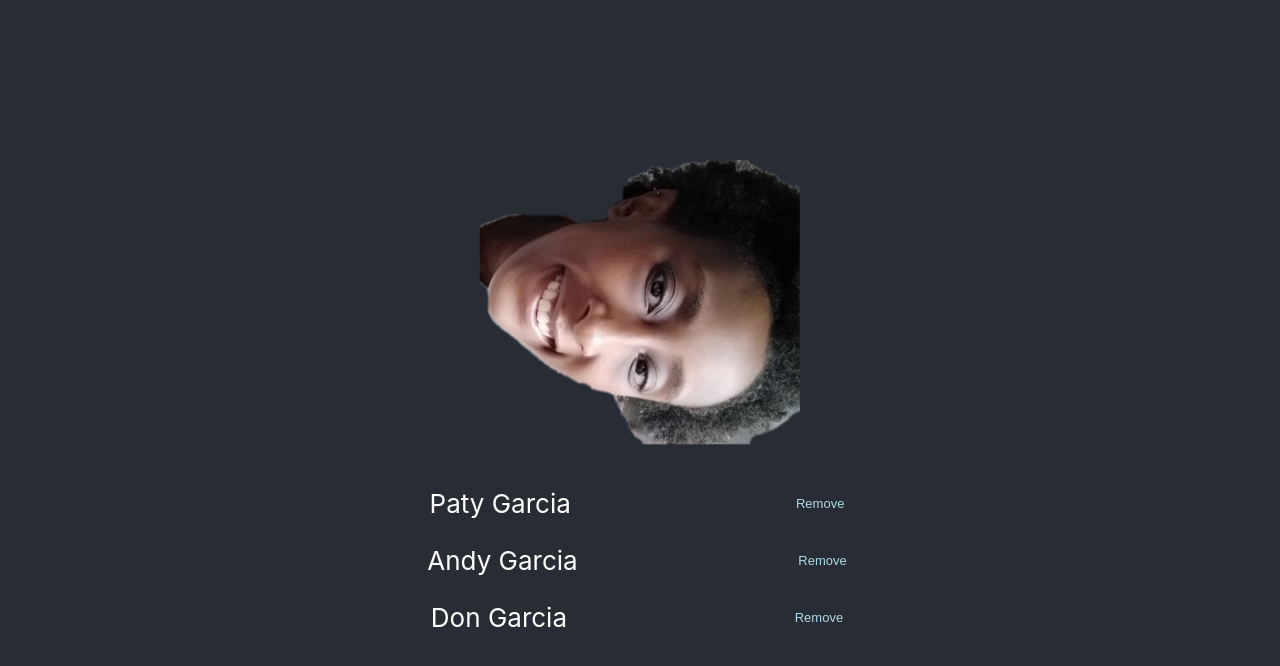
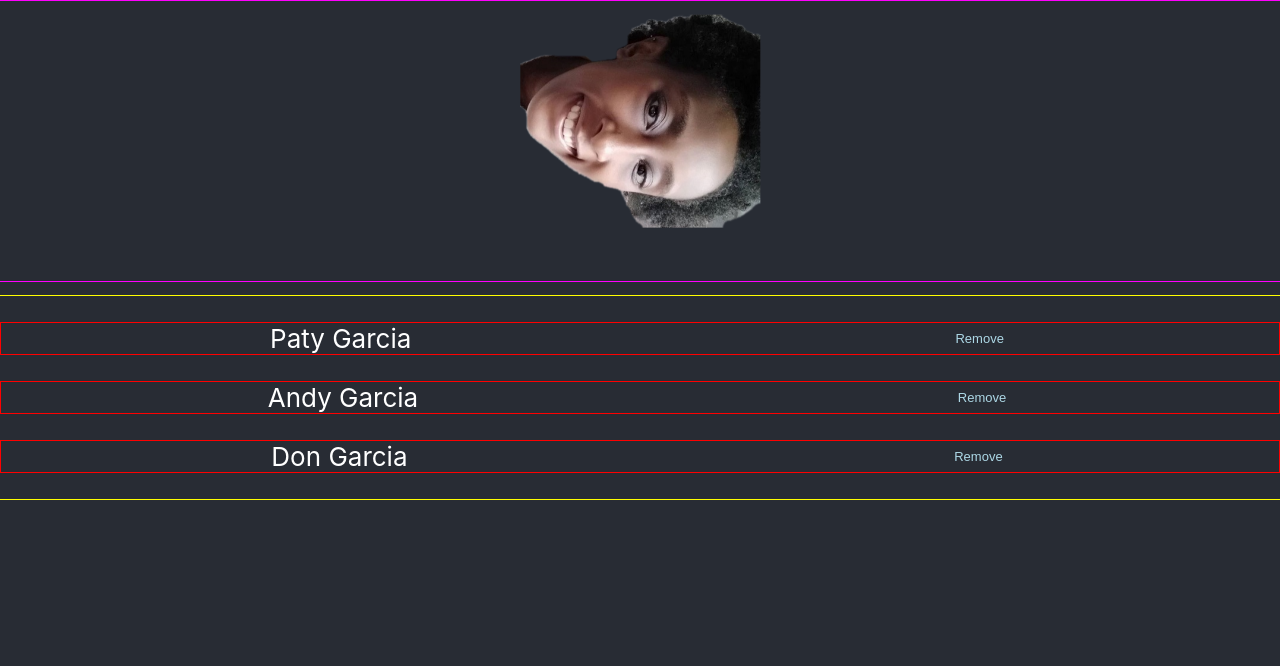
Before and after one commit to brunoterragno/the-queen-project, a React (Create React App) app: page / in a window 1280 px wide. Shown: the top 666 px of the page. Built offline with nearby package versions, Linux system fonts and the light colour scheme.

Commit message:
Added css to show different components on the screen

```diff
--- a/src/App.css
+++ b/src/App.css
@@ -1,22 +1,25 @@
 .App {
   text-align: center;
-}
-
-.App-logo {
-  animation: App-logo-spin infinite 20s linear;
-  height: 40vmin;
-  pointer-events: none;
-}
-
-.App-header {
   background-color: #282c34;
   min-height: 100vh;
   display: flex;
   flex-direction: column;
   align-items: center;
-  justify-content: center;
+
   font-size: calc(10px + 2vmin);
   color: white;
+}
+
+.App-logo {
+  animation: App-logo-spin infinite 20s linear;
+  height: 30vh;
+  pointer-events: none;
+}
+
+.App-header {
+  min-width: 100vw;
+  min-height: 35vh;
+  border: 1px solid fuchsia;
 }
 
 .App-link {
@@ -24,13 +27,16 @@
 }
 
 .App-list {
-  width: 50vw;
+  width: 100vw;
+  border: 1px solid yellow;
+  margin-top: 0.5em;
 }
 
 .App-list-item {
   display: flex;
   align-items: center;
   justify-content: space-around;
+  border: 1px solid red;
 }
 
 .App-list-item-button {
--- a/src/App.js
+++ b/src/App.js
@@ -36,6 +36,7 @@ class App extends React.Component {
             className="App-logo"
             alt="logo"
           />
+        </header>
         <div className="App-list">
           {this.state.users.map(user => (
             <p className="App-list-item">
@@ -49,7 +50,6 @@ class App extends React.Component {
             </p>
           ))}
         </div>
-        </header>
       </div>
     );
   }
```
Lines whose indentation alone changed are shown as unchanged.
